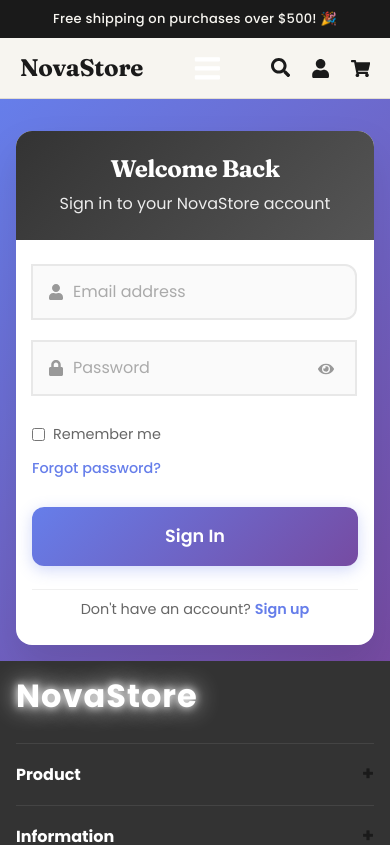
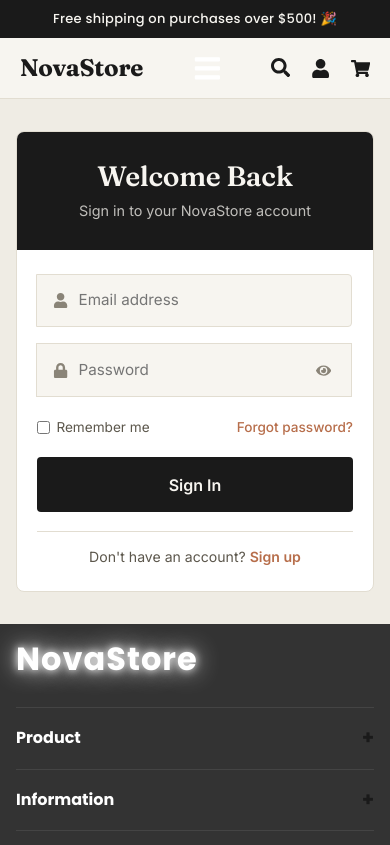
Before and after one commit to IgnacioDN/NovaStore, a React (Vite) app: page /login in a window 390 px wide. Shown: the top 845 px of the page. Built offline with nearby package versions, Linux system fonts and the light colour scheme.

Commit message:
Refactor Login.css for improved styles and responsiveness
Updated styles for the login page, including adjustments to colors, paddings, and animations. Improved responsiveness and consistency with CSS variables.

```diff
--- a/src/styles/Login.css
+++ b/src/styles/Login.css
@@ -3,53 +3,46 @@
   display: flex;
   align-items: center;
   justify-content: center;
-  background: linear-gradient(135deg, #667eea 0%, #764ba2 100%);
+  background: var(--paper-dim);
   padding: 2rem 1rem;
 }
 
 .login-container {
-  background: white;
-  border-radius: 20px;
-  box-shadow: 0 20px 40px rgba(0, 0, 0, 0.1);
+  background: #fff;
+  border-radius: var(--radius-lg);
+  border: 1px solid var(--line);
   overflow: hidden;
-  max-width: 450px;
+  max-width: 440px;
   width: 100%;
-  animation: slideUp 0.6s ease-out;
+  animation: slideUp 0.5s ease-out;
 }
 
 @keyframes slideUp {
-  from {
-    opacity: 0;
-    transform: translateY(30px);
-  }
-  to {
-    opacity: 1;
-    transform: translateY(0);
-  }
+  from { opacity: 0; transform: translateY(24px); }
+  to { opacity: 1; transform: translateY(0); }
 }
 
 .login-header {
-  background: linear-gradient(135deg, #333 0%, #555 100%);
-  color: white;
-  padding: 2.5rem 2rem;
+  background: var(--ink);
+  color: var(--paper);
+  padding: 2.25rem 2rem;
   text-align: center;
 }
 
 .login-header h2 {
-  font-size: 2rem;
-  font-weight: 700;
-  margin: 0 0 0.5rem 0;
-  letter-spacing: -0.5px;
+  font-size: 1.75rem;
+  margin: 0 0 0.4rem 0;
 }
 
 .login-header p {
   margin: 0;
-  opacity: 0.9;
-  font-size: 1rem;
+  opacity: 0.75;
+  font-size: 0.9rem;
+  font-family: var(--font-body);
 }
 
 .login-form {
-  padding: 2rem 1.5rem;
+  padding: 2rem 1.75rem;
   display: flex;
   flex-direction: column;
   gap: 1rem;
@@ -64,32 +57,27 @@
 .input-icon {
   position: absolute;
   left: 1rem;
-  color: #999;
-  font-size: 1rem;
-  z-index: 2;
+  color: var(--text-muted);
+  font-size: 0.95rem;
 }
 
 .input-group input {
   width: 100%;
-  padding: 1rem 1rem 1rem 2.75rem;
-  border: 2px solid #e8e8e8;
-  border-radius: 12px;
-  background: #fafafa;
-  font-size: 1rem;
-  color: #333;
-  transition: all 0.3s ease;
+  padding: 0.9rem 1rem 0.9rem 2.6rem;
+  border: 1px solid var(--line);
+  border-radius: var(--radius);
+  background: var(--paper);
+  font-size: 0.95rem;
+  font-family: var(--font-body);
+  color: var(--ink);
   box-sizing: border-box;
+  transition: all 0.2s ease;
 }
 
 .input-group input:focus {
-  border-color: #667eea;
-  background: white;
-  box-shadow: 0 0 0 3px rgba(102, 126, 234, 0.1);
+  border-color: var(--clay);
+  background: #fff;
   outline: none;
-}
-
-.input-group input::placeholder {
-  color: #aaa;
 }
 
 .password-toggle {
@@ -97,153 +85,96 @@
   right: 1rem;
   background: none;
   border: none;
-  color: #999;
+  color: var(--text-muted);
   cursor: pointer;
-  font-size: 1rem;
-  padding: 0.5rem;
-  border-radius: 50%;
-  transition: all 0.2s ease;
+  font-size: 0.95rem;
 }
 
 .password-toggle:hover {
-  color: #667eea;
-  background: rgba(102, 126, 234, 0.1);
+  color: var(--clay);
 }
 
 .login-options {
   display: flex;
   justify-content: space-between;
   align-items: center;
-  margin-top: 0.5rem;
+  margin-top: 0.25rem;
+  font-family: var(--font-body);
 }
 
 .remember-me {
   display: flex;
   align-items: center;
+  gap: 0.4rem;
   cursor: pointer;
-  font-size: 0.9rem;
-  color: #666;
+  font-size: 0.85rem;
+  color: var(--text-secondary);
 }
 
-.remember-me input[type="checkbox"] {
-  margin-right: 0.5rem;
-  accent-color: #667eea;
+.remember-me input[type='checkbox'] {
+  accent-color: var(--clay);
 }
 
 .forgot-password {
-  color: #667eea;
-  text-decoration: none;
-  font-size: 0.9rem;
+  color: var(--clay);
+  font-size: 0.85rem;
   font-weight: 500;
-  transition: color 0.2s ease;
 }
 
 .forgot-password:hover {
-  color: #5a6fd8;
+  color: var(--clay-dark);
   text-decoration: underline;
 }
 
 .login-btn {
-  background: linear-gradient(135deg, #667eea 0%, #764ba2 100%);
-  color: white;
+  background: var(--ink);
+  color: var(--paper);
   border: none;
-  border-radius: 12px;
-  padding: 1rem;
-  font-size: 1.1rem;
+  border-radius: var(--radius);
+  padding: 0.95rem;
+  font-size: 1rem;
   font-weight: 600;
+  font-family: var(--font-body);
   cursor: pointer;
-  transition: all 0.3s ease;
-  margin-top: 0.5rem;
-  box-shadow: 0 4px 15px rgba(102, 126, 234, 0.3);
+  transition: background 0.2s ease;
+  margin-top: 0.25rem;
 }
 
 .login-btn:hover {
-  transform: translateY(-2px);
-  box-shadow: 0 6px 20px rgba(102, 126, 234, 0.4);
-}
-
-.login-btn:active {
-  transform: translateY(0);
+  background: var(--clay);
 }
 
 .login-error {
-  background: linear-gradient(135deg, #ff6b6b, #ee5a52);
-  color: white;
-  border-radius: 10px;
-  padding: 1rem;
-  font-size: 0.9rem;
+  background: var(--danger-color);
+  color: #fff;
+  border-radius: var(--radius);
+  padding: 0.85rem;
+  font-size: 0.85rem;
   text-align: center;
-  box-shadow: 0 4px 15px rgba(255, 107, 107, 0.3);
-  animation: shake 0.5s ease-in-out;
-}
-
-@keyframes shake {
-  0%, 100% { transform: translateX(0); }
-  25% { transform: translateX(-5px); }
-  75% { transform: translateX(5px); }
+  font-family: var(--font-body);
 }
 
 .login-footer {
   text-align: center;
   margin-top: 0.2rem;
-  padding-top: 0.6rem;
-  border-top: 1px solid #f0f0f0;
+  padding-top: 0.9rem;
+  border-top: 1px solid var(--line);
+  font-family: var(--font-body);
 }
 
 .login-footer p {
   margin: 0;
-  color: #666;
-  font-size: 0.9rem;
+  color: var(--text-secondary);
+  font-size: 0.88rem;
 }
 
 .signup-link {
-  color: #667eea;
-  text-decoration: none;
+  color: var(--clay);
   font-weight: 600;
-  transition: color 0.2s ease;
 }
 
 .signup-link:hover {
-  color: #5a6fd8;
   text-decoration: underline;
-}
-
-/* Mobile Responsive */
-@media (max-width: 768px) {
-  .login-page {
-    padding: 1rem;
-    min-height: 70vh;
-    align-items: flex-start;
-    padding-top: 3rem;
-  }
-
-  .login-container {
-    max-width: 100%;
-    border-radius: 16px;
-  }
-
-  .login-header {
-    padding: 2rem 1.5rem;
-  }
-
-  .login-header h2 {
-    font-size: 1.75rem;
-  }
-
-  .login-form {
-    padding: 1.5rem;
-    gap: 1.25rem;
-  }
-
-  .input-group input {
-    padding: 0.875rem 0.875rem 0.875rem 2.5rem;
-  }
-
-  .login-options {
-    flex-direction: column;
-    gap: 0.75rem;
-    align-items: flex-start;
-  }
 }
 
 @media (max-width: 480px) {
@@ -251,16 +182,10 @@
     padding-top: 2rem;
     min-height: 60vh;
   }
-
   .login-header {
-    padding: 1.5rem 1rem;
+    padding: 1.75rem 1.25rem;
   }
-
-  .login-header h2 {
-    font-size: 1.5rem;
-  }
-
   .login-form {
-    padding: 1.5rem 1rem;
+    padding: 1.5rem 1.25rem;
   }
 }
```
